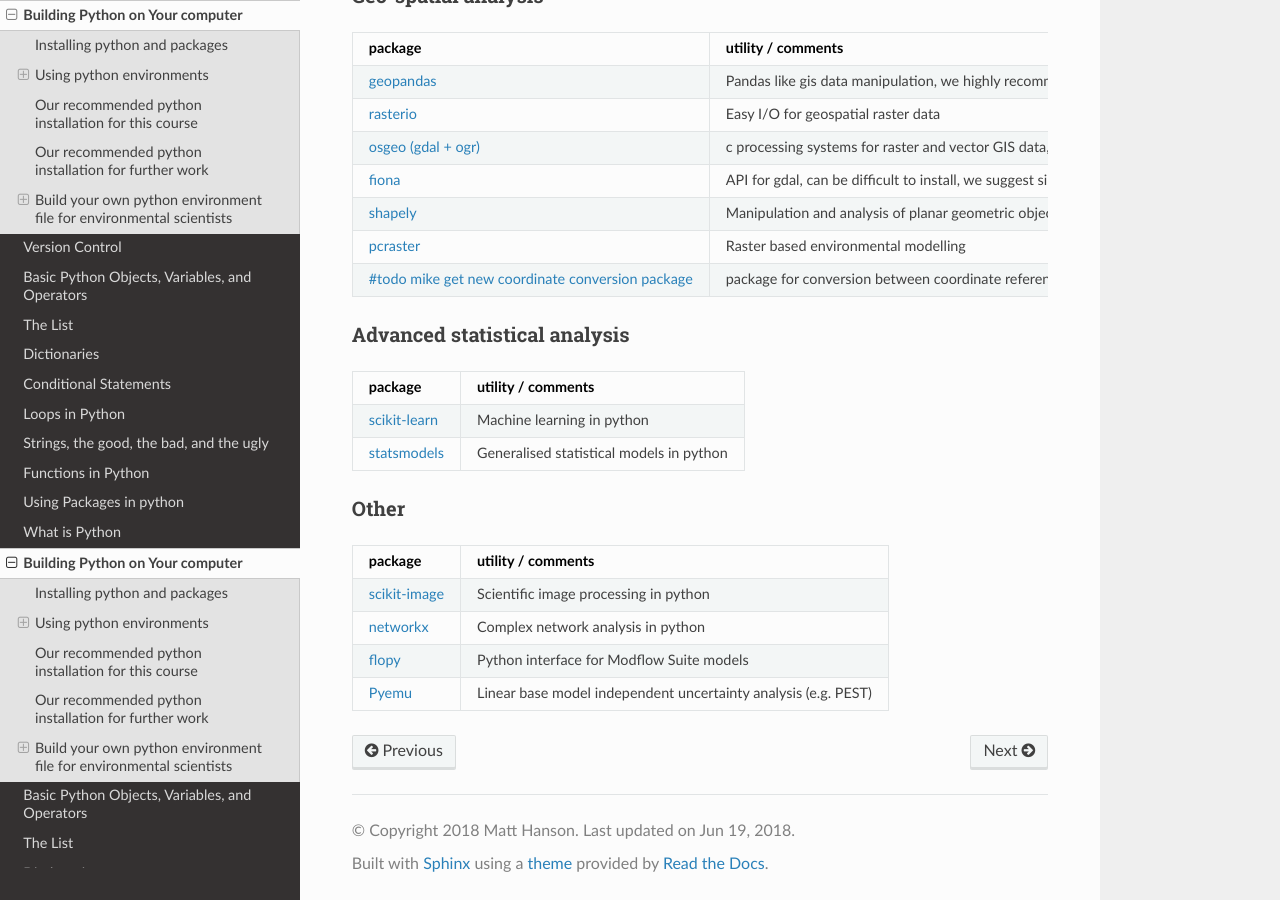
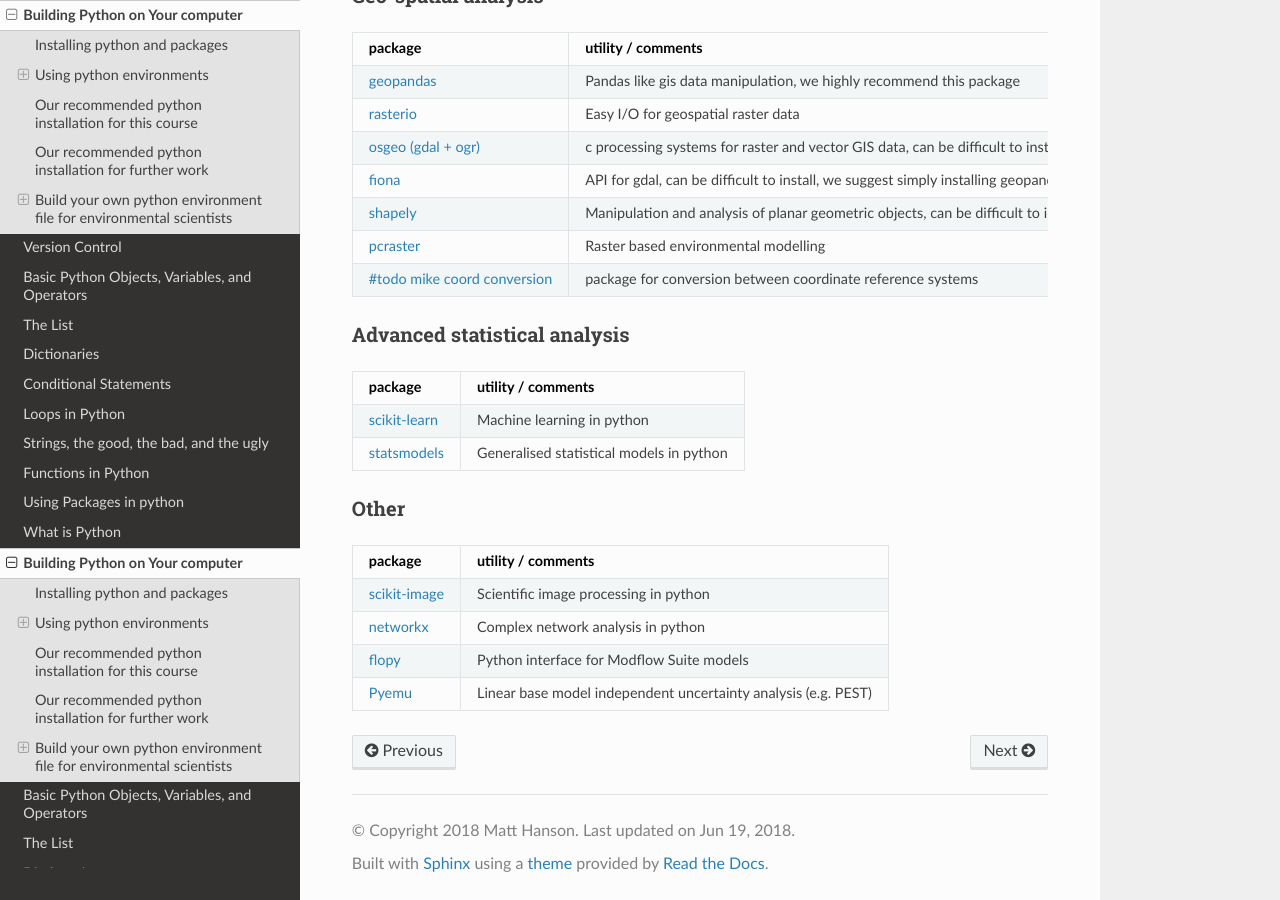
Before and after one commit to hansonmcoombs/training-basic_python, a Sphinx documentation site: the page built from sphinx/source/installing_python.rst, in a window 1280 px wide and 900 px high, scrolled down 9323 px. Built offline with Sphinx 7.4.7 and the Read the Docs theme 2.0.0, drawn with Linux system fonts in a browser that asks for light colours.

Commit message:
debug packages

```diff
--- a/sphinx/source/installing_python.rst
+++ b/sphinx/source/installing_python.rst
@@ -446,23 +446,27 @@
 Geo-spatial analysis
 ^^^^^^^^^^^^^^^^^^^^^^
 
-+--------------------------------------------------------------------------+----------------------------------------------------------------------------------------------------------------------------------------------+
-| package                                                                  | utility / comments                                                                                                                           |
-+==========================================================================+==============================================================================================================================================+
-| `geopandas <http://geopandas.org/>`_                                     | Pandas like gis data manipulation, we highly recommend this package                                                                          |
-+--------------------------------------------------------------------------+----------------------------------------------------------------------------------------------------------------------------------------------+
-| `rasterio <https://github.com/mapbox/rasterio>`_                         | Easy I/O for geospatial raster data                                                                                                          |
-+--------------------------------------------------------------------------+----------------------------------------------------------------------------------------------------------------------------------------------+
-| `osgeo (gdal + ogr) <https://www.osgeo.org/>`_                           | c processing systems for raster and vector GIS data, can be difficult to install we suggest installing geopandas (which then installs osgeo) |
-+--------------------------------------------------------------------------+----------------------------------------------------------------------------------------------------------------------------------------------+
-| `fiona <https://pypi.org/project/Fiona/>`_                               | API for gdal, can be difficult to install, we suggest simply installing geopandas (which then installs fiona)                                |
-+--------------------------------------------------------------------------+----------------------------------------------------------------------------------------------------------------------------------------------+
-| `shapely <https://pypi.org/project/Shapely/>`_                           | Manipulation and analysis of planar geometric objects, can be difficult to install, we suggest installing geopandas (which installs shapely) |
-+--------------------------------------------------------------------------+----------------------------------------------------------------------------------------------------------------------------------------------+
-| `pcraster <http://pcraster.geo.uu.nl/>`_                                 | Raster based environmental modelling                                                                                                         |
-+--------------------------------------------------------------------------+----------------------------------------------------------------------------------------------------------------------------------------------+
-| `#todo mike get new coordinate conversion package <www.google.com>`_     | package for conversion between coordinate reference systems                                                                                  |
-+--------------------------------------------------------------------------+----------------------------------------------------------------------------------------------------------------------------------------------+
++--------------------------------------------------------------------------+-----------------------------------------------------------------------------------------------------------+
+| package                                                                  | utility / comments                                                                                        |
++==========================================================================+===========================================================================================================+
+| `geopandas <http://geopandas.org/>`_                                     |Pandas like gis data manipulation, we highly                                                               |
+|                                                                          |recommend this package                                                                                     |
++--------------------------------------------------------------------------+-----------------------------------------------------------------------------------------------------------+
+| `rasterio <https://github.com/mapbox/rasterio>`_                         | Easy I/O for geospatial raster data                                                                       |
++--------------------------------------------------------------------------+-----------------------------------------------------------------------------------------------------------+
+| `osgeo (gdal + ogr) <https://www.osgeo.org/>`_                           |c processing systems for raster and                                                                        |
+|                                                                          |vector GIS data, can be difficult to install we suggest installing geopandas (which then installs osgeo)   |
++--------------------------------------------------------------------------+-----------------------------------------------------------------------------------------------------------+
+| `fiona <https://pypi.org/project/Fiona/>`_                               |API for gdal, can be difficult to install,                                                                 |
+|                                                                          |we suggest simply installing geopandas (which then installs fiona)                                         |
++--------------------------------------------------------------------------+-----------------------------------------------------------------------------------------------------------+
+| `shapely <https://pypi.org/project/Shapely/>`_                           |Manipulation and analysis of planar geometric                                                              |
+|                                                                          |objects, can be difficult to install, we suggest installing geopandas (which installs shapely)             |
++--------------------------------------------------------------------------+-----------------------------------------------------------------------------------------------------------+
+| `pcraster <http://pcraster.geo.uu.nl/>`_                                 | Raster based environmental modelling                                                                      |
++--------------------------------------------------------------------------+-----------------------------------------------------------------------------------------------------------+
+| `#todo mike coord conversion <www.google.com>`_                          | package for conversion between coordinate reference systems                                               |
++--------------------------------------------------------------------------+-----------------------------------------------------------------------------------------------------------+
 
 Advanced statistical analysis
 ^^^^^^^^^^^^^^^^^^^^^^^^^^^^^^^^
```
